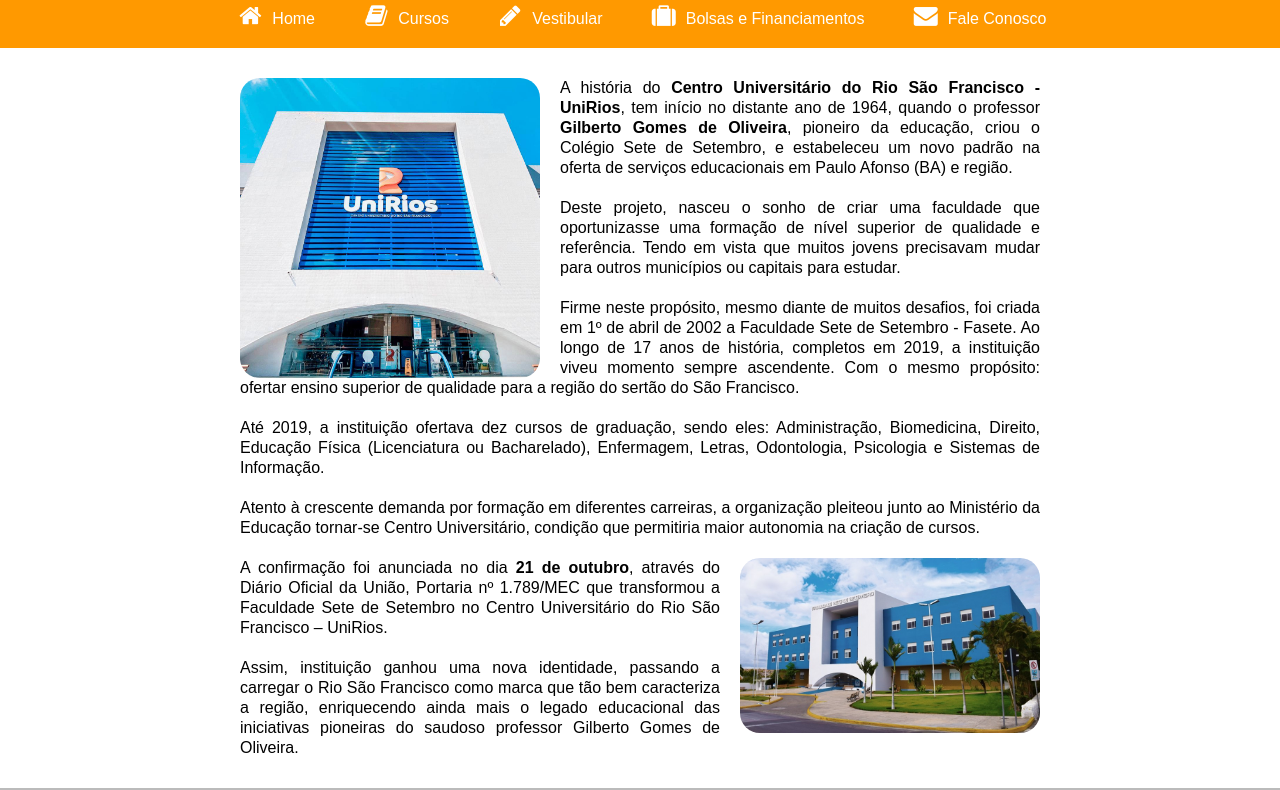
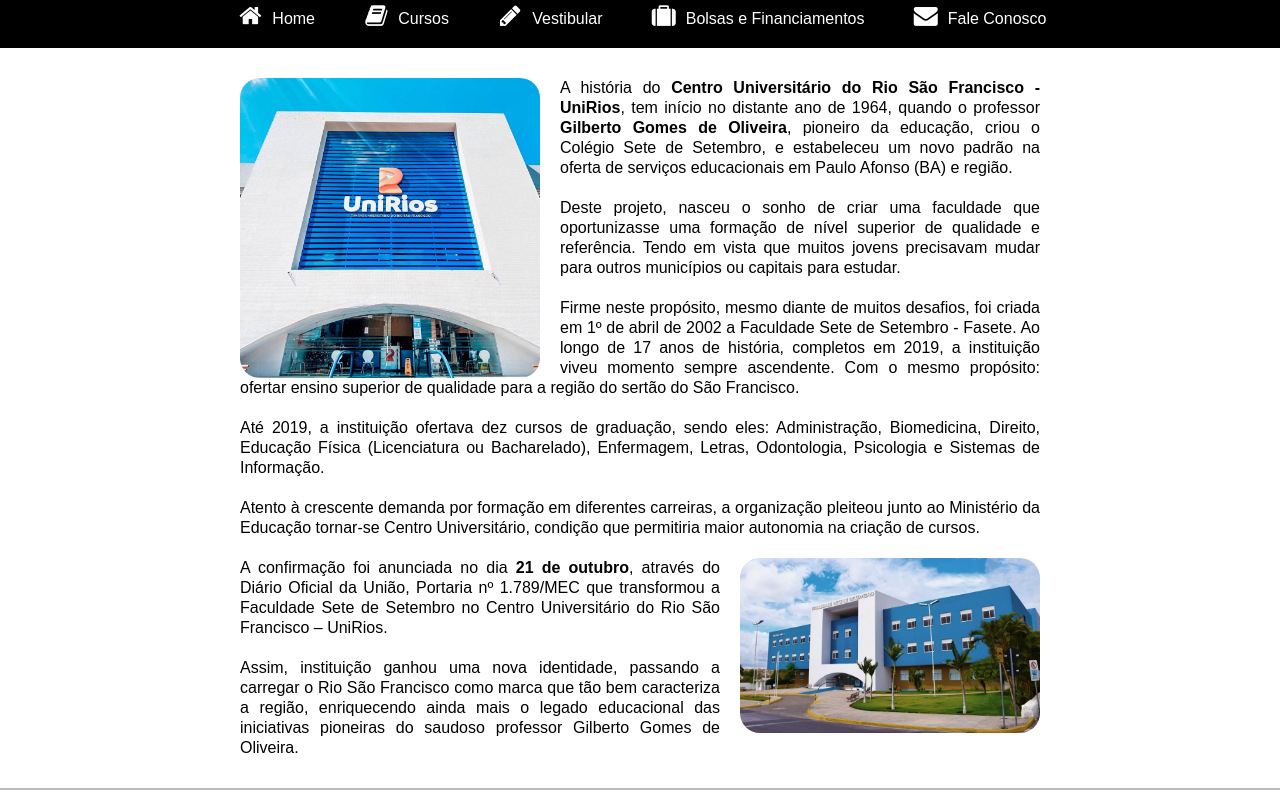
Before and after one commit to Mathewus/site-unirios, a plain HTML site: page index.html in a window 1280 px wide. Shown: the part 148-938 px from the top of the page. Drawn offline with Linux system fonts and the light colour scheme.

Commit message:
Alteração da cor do menu do site novamente

```diff
--- a/css/style.css
+++ b/css/style.css
@@ -20,7 +20,7 @@
 }
 
 #cabecalho #menu {
-	background-color: #ff9900;
+	background-color: #000;
 	text-align: center;
 }
 
```
